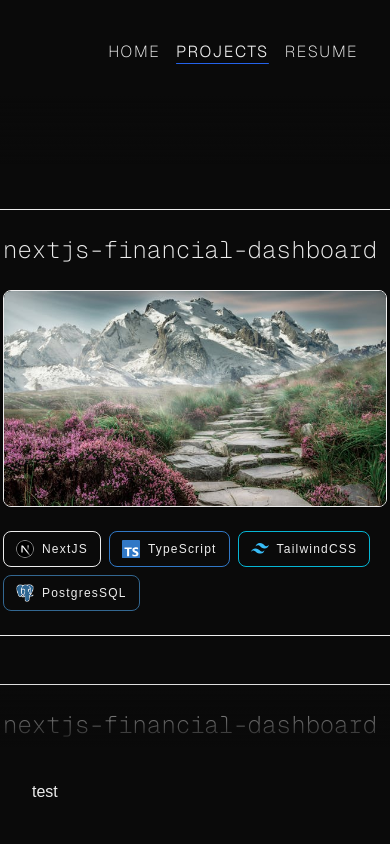
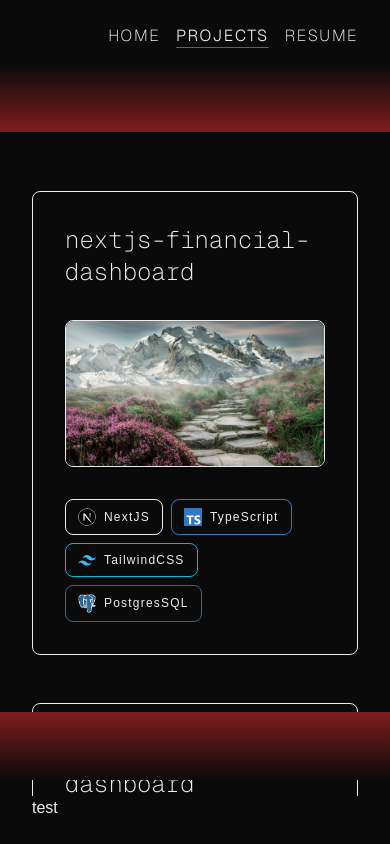
Before and after one commit to Luqzan/personal-portfolio-website, a Next.js app: page /projects in a window 390 px wide. Built offline with nearby package versions, Linux system fonts and the light colour scheme.

Commit message:
adjusting responsiveness

```diff
--- a/src/app/globals.css
+++ b/src/app/globals.css
@@ -3,8 +3,8 @@
 @tailwind utilities;
 
 ::-webkit-scrollbar {
-  background: #ededed10;
   width: 8px;
+  height: 8px;
   border-radius: 4px;
 }
 
--- a/src/app/layout.jsx
+++ b/src/app/layout.jsx
@@ -15,20 +15,20 @@ export default function RootLayout({ children }) {
     <html lang="en" className={`${geistSans} ${geistMono}`}>
       <body className={`antialiased`}>
         <div className="flex justify-center w-full">
-          <div className="relative min-h-screen w-full max-w-screen-xl grid grid-rows-[6rem_calc(100vh-12rem)_6rem] grid-cols-1">
-            <header className="p-8 sticky top-0 flex flex-col justify-end bg-background">
+          <div className="relative h-screen w-full max-w-screen-xl grid grid-rows-[3rem_calc(100vh-6rem)_3rem] grid-cols-1 ">
+            <header className="flex flex-col justify-end px-8 bg-background">
               <NavBar />
             </header>
 
-            <div className="fixed top-[6rem] h-[8vh] w-full bg-gradient-to-b from-background to-transparent" />
+            <div className="fixed top-[4rem] h-[8vh] w-full bg-gradient-to-b from-background to-transparent bg-red-900" />
 
-            <main className="h-full grid items-center justify-items-center">
+            <main className="h-full grid items-center justify-items-center overflow-clip">
               {children}
             </main>
 
-            <div className="fixed bottom-[6rem] h-[8vh] w-full bg-gradient-to-t from-background to-transparent" />
+            <div className="fixed bottom-[4rem] h-[8vh] w-full bg-gradient-to-t from-background to-transparent bg-red-900" />
 
-            <footer className="p-8 sticky bottom-0 flex flex-col justify-start bg-background">
+            <footer className="flex flex-col justify-start px-8 bg-background">
               test
             </footer>
           </div>
--- a/src/app/projects/(overview)/page.jsx
+++ b/src/app/projects/(overview)/page.jsx
@@ -2,7 +2,7 @@ import ProjectCard from "@/app/ui/components/ProjectCard";
 
 export default function Page() {
   return (
-    <div className="snap-y snap-mandatory w-full h-full flex flex-col gap-12 px-8 py-48 overflow-y-scroll scroll-smooth">
+    <div className="snap-y snap-mandatory w-full h-full flex flex-col gap-12 px-8 py-64 overflow-y-scroll scroll-smooth">
       <div className="snap-center flex justify-center">
         <ProjectCard />
       </div>
--- a/src/app/ui/components/Hero.jsx
+++ b/src/app/ui/components/Hero.jsx
@@ -12,18 +12,18 @@ export default function Hero() {
           WELCOME TO MY
         </p>
 
-        <span className="font-mono font-light text-center text-6xl tracking-widest">
+        <span className="font-mono font-light text-center text-5xl tracking-widest">
           Portfolio
         </span>
 
-        <p className="w-[400px] text-center font-sans text-xl font-thin tracking-widest leading-7">
+        <p className="max-w-[400px] text-center font-sans text-xl font-thin tracking-widest leading-7">
           My name is <Underline>Luqzan Ariff</Underline>, and I just{" "}
           <span className="text-nowrap">kick-started</span> my career as a{" "}
           <Underline>Full-Stack Developer</Underline>!
         </p>
       </div>
 
-      <div className="flex gap-6">
+      <div className="flex flex-wrap justify-center gap-6">
         <HeroButton
           isFilled={true}
           iconRight={
--- a/src/app/ui/components/HeroButton.jsx
+++ b/src/app/ui/components/HeroButton.jsx
@@ -6,7 +6,7 @@ export default function HeroButton({ children, isFilled = false, iconRight }) {
     <Link
       href="#"
       className={clsx(
-        "font-mono text-lg tracking-widest py-1 font-extralight",
+        "font-mono text-lg tracking-widest py-1 font-extralight flex-shrink-0",
         {
           "border-b text-foreground hover:text-accent-500 hover:border-accent-500":
             !isFilled,
--- a/src/app/ui/components/ProjectCard.jsx
+++ b/src/app/ui/components/ProjectCard.jsx
@@ -5,21 +5,22 @@ export default function ProjectCard() {
   const technologies = ["nextjs", "typescript", "tailwind", "postgres"];
 
   return (
-    <div className="flex flex-col gap-6 p-6 border border-foreground rounded-lg w-fit">
-      <h3 className="font-mono font-extralight text-2xl w-[384px]">
+    <div className="flex flex-col gap-8 p-8 border border-foreground rounded-lg w-full max-w-md">
+      <h3 className="font-mono font-extralight text-2xl">
         nextjs-financial-dashboard
       </h3>
 
-      <figure className="h-fit w-fit border border-foreground rounded-lg overflow-clip">
+      <figure className="h-fit border border-foreground rounded-lg overflow-clip">
         <Image
           src="/dummy-photo.jpg"
           alt="dummy photo"
           width={384}
           height={216}
+          className="w-full"
         />
       </figure>
 
-      <div className="flex flex-row flex-wrap gap-2 w-[384px]">
+      <div className="flex flex-row flex-wrap gap-2">
         {technologies.map((tech) => {
           return <TechBadge key={tech} brand={tech} />;
         })}
```
